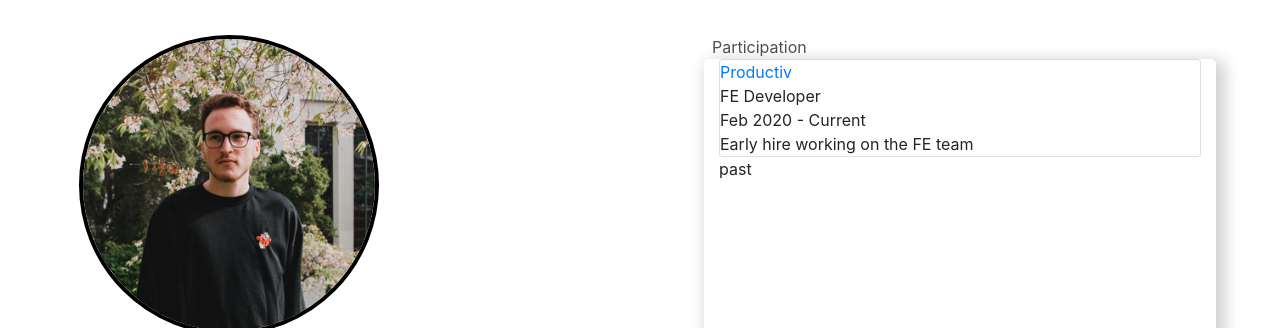
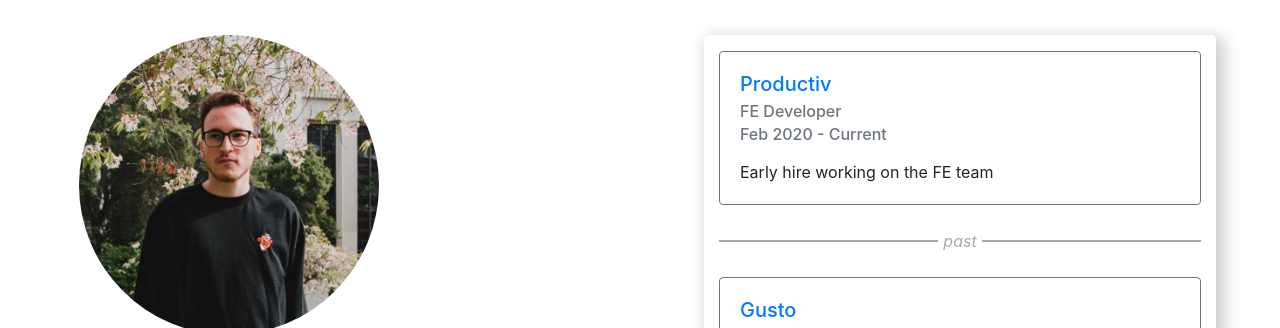
Before and after one commit to zkirby/website_v6, a Gatsby site: page / in a window 1280 px wide. Shown: the top 328 px of the page. Built offline with nearby package versions, Linux system fonts and the light colour scheme; Gatsby itself is replaced by a stand-in of ours.

Commit message:
added a lot more content to the main page

```diff
--- a/public/page-data/index/page-data.json
+++ b/public/page-data/index/page-data.json
@@ -1 +1 @@
-{"componentChunkName":"component---src-pages-index-js","path":"/","result":{"pageContext":{}},"staticQueryHashes":[]}
+{"componentChunkName":"component---src-pages-index-jsx","path":"/","result":{"pageContext":{}},"staticQueryHashes":[]}
--- a/src/components/leftSide.js
+++ b/src/components/leftSide.jsx
@@ -1,13 +1,14 @@
 import React from "react";
 
 import { Container, Image } from "react-bootstrap";
-import Self from '../images/self.jpg';
+import Self from "../images/self.jpg";
 
 import Emoji from "./Emoji";
+
 // Maybe this emoji instead? 🔍
 const LeftSide = () => (
   <Container className="default-left">
-    <Image className="self-image" src={Self} roundedCircle/>
+    <Image className="self-image" src={Self} roundedCircle />
     <h1>
       Zachary Kirby <Emoji symbol="⏳" label="rocket" />
     </h1>
--- a/src/components/lists/ParticipationList.js
+++ /dev/null
@@ -1,52 +0,0 @@
-import React from "react";
-import { Container } from "react-bootstrap";
-
-export default class ParticipationList extends React.Component {
-  currentCards = [
-    {
-      title: "Productiv",
-      role: "FE Developer",
-      dates: "Feb 2020 - Current",
-      link: "https://productiv.com/",
-      oneLine: "Early hire working on the FE team",
-      description: "Something something something.",
-    },
-  ];
-  pastCards = [];
-
-  fillAndSetCardDesc(description) {
-    const renderDescription = <div>{description}</div>;
-    this.props.setLeftSide(renderDescription);
-  }
-
-  renderCard = ({ title, role, dates, link, oneLine, description }) => {
-    return (
-      <div key={title} className="card" onClick={() => this.fillAndSetCardDesc(description)}>
-        <a href={link} target="_blank">
-          <div className="title"> {title}</div>
-        </a>
-        <div className="role"> {role}</div>
-        <div className="dates"> {dates}</div>
-        <div className="oneLine"> {oneLine} </div>
-      </div>
-    );
-  }
-
-  careerList() {
-    return (
-      <Container className="participation-list">
-        <div className="current-list">{this.currentCards.map(this.renderCard)}</div>
-        <div className="past-divider">
-          <div className="divider"></div>
-          <div className="divider-text">past</div>
-          <div className="divider"></div>
-        </div>
-        <div className="past-list">{this.pastCards.map(this.renderCard)}</div>
-      </Container>
-    );
-  }
-
-  render() {
-    return this.careerList();
-  }
-}
--- /dev/null
+++ b/src/components/lists/ParticipationList.jsx
@@ -0,0 +1,295 @@
+import React from "react";
+import { Container, Card } from "react-bootstrap";
+
+const CARD_TYPES = {
+  CAREER: "CAREER",
+  ORGANIZATION: "ORGANIZATION",
+  ENTREPRENEURIAL: "ENTREPRENEURIAL",
+  AWARD: "AWARD",
+  WEBDEV: "WEBDEV",
+  FILM: "FILM",
+  OTHER: "OTHER",
+  ACADEMIA: "ACADEMIA",
+  COMMUNITY_SERVICE: "COMMUNITY_SERVICE",
+  POLITICS: "POLITICS",
+};
+
+const CURRENT_CARDS = [
+  {
+    title: "Productiv",
+    type: [CARD_TYPES.CAREER, CARD_TYPES.WEBDEV],
+    role: "FE Developer",
+    dates: "Feb 2020 - Current",
+    link: "https://productiv.com/",
+    oneLine: "Early hire working on the FE team",
+    description: "Something something something.",
+  },
+];
+const PAST_CARDS = [
+  {
+    title: "Gusto",
+    role: "Full Stack Intern",
+    type: [CARD_TYPES.CAREER, CARD_TYPES.WEBDEV],
+    dates: "May 2019 - Aug 2019",
+    link: "https://gusto.com/",
+    oneLine: "Intern working on Time tracking",
+    description: "other thing",
+  },
+  {
+    title: "Facebook",
+    role: "FE Developer",
+    type: [CARD_TYPES.CAREER, CARD_TYPES.WEBDEV],
+    dates: "Feb 2020 - Current",
+    link: "https://productiv.com/",
+    oneLine: "Early hire working on the FE team",
+    description: "Something something something.",
+  },
+  {
+    title: "KP Fellows",
+    role: "FE Developer",
+    type: [CARD_TYPES.CAREER, CARD_TYPES.ENTREPRENEURIAL],
+    dates: "Feb 2020 - Current",
+    link: "https://productiv.com/",
+    oneLine: "Early hire working on the FE team",
+    description: "Something something something.",
+  },
+  {
+    title: "Cal Hacks",
+    role: "FE Developer",
+    type: [CARD_TYPES.ORGANIZATION, CARD_TYPES.ENTREPRENEURIAL],
+    dates: "Feb 2020 - Current",
+    link: "https://productiv.com/",
+    oneLine: "Early hire working on the FE team",
+    description: "Something something something.",
+  },
+  {
+    title: "ZS Blockchain",
+    role: "FE Developer",
+    type: [CARD_TYPES.CAREER, CARD_TYPES.ENTREPRENEURIAL],
+    dates: "Feb 2020 - Current",
+    link: "https://productiv.com/",
+    oneLine: "Early hire working on the FE team",
+    description: "Something something something.",
+  },
+  {
+    title: "Glynn Capital",
+    role: "FE Developer",
+    type: [CARD_TYPES.ENTREPRENEURIAL],
+    dates: "Feb 2020 - Current",
+    link: "https://productiv.com/",
+    oneLine: "Early hire working on the FE team",
+    description: "Something something something.",
+  },
+  {
+    title: "Web Design DeCal",
+    role: "FE Developer",
+    type: [CARD_TYPES.ORGANIZATION, CARD_TYPES.WEBDEV, CARD_TYPES.ACADEMIA],
+    dates: "Feb 2020 - Current",
+    link: "https://productiv.com/",
+    oneLine: "Early hire working on the FE team",
+    description: "Something something something.",
+  },
+  {
+    title: "Kairos",
+    role: "FE Developer",
+    type: [CARD_TYPES.ENTREPRENEURIAL],
+    dates: "Feb 2020 - Current",
+    link: "https://productiv.com/",
+    oneLine: "Early hire working on the FE team",
+    description: "Something something something.",
+  },
+  {
+    title: "Accel Scholars",
+    role: "FE Developer",
+    type: [
+      CARD_TYPES.ORGANIZATION,
+      CARD_TYPES.ENTREPRENEURIAL,
+      CARD_TYPES.AWARD,
+    ],
+    dates: "Feb 2020 - Current",
+    link: "https://productiv.com/",
+    oneLine: "Early hire working on the FE team",
+    description: "Something something something.",
+  },
+  {
+    title: "VR @ Berkeley",
+    role: "FE Developer",
+    type: [CARD_TYPES.ORGANIZATION, CARD_TYPES.FILM],
+    dates: "Feb 2020 - Current",
+    link: "https://productiv.com/",
+    oneLine: "Early hire working on the FE team",
+    description: "Something something something.",
+  },
+  {
+    title: "UPE",
+    role: "FE Developer",
+    type: [CARD_TYPES.AWARD, CARD_TYPES.ACADEMIA],
+    dates: "Feb 2020 - Current",
+    link: "https://productiv.com/",
+    oneLine: "Early hire working on the FE team",
+    description: "Something something something.",
+  },
+  {
+    title: "React DeCal",
+    role: "FE Developer",
+    type: [CARD_TYPES.WEBDEV, CARD_TYPES.ACADEMIA],
+    dates: "Feb 2020 - Current",
+    link: "https://productiv.com/",
+    oneLine: "Early hire working on the FE team",
+    description: "Something something something.",
+  },
+  {
+    title: "ASUC",
+    role: "FE Developer",
+    type: [CARD_TYPES.ORGANIZATION, CARD_TYPES.POLITICS],
+    dates: "Feb 2020 - Current",
+    link: "https://productiv.com/",
+    oneLine: "Early hire working on the FE team",
+    description: "Something something something.",
+  },
+  {
+    title: "Regents And Chancellor's Scholarship Association",
+    role: "FE Developer",
+    type: [CARD_TYPES.AWARD, CARD_TYPES.ACADEMIA, CARD_TYPES.ORGANIZATION],
+    dates: "Feb 2020 - Current",
+    link: "https://productiv.com/",
+    oneLine: "Early hire working on the FE team",
+    description: "Something something something.",
+  },
+  {
+    title: "Gymnastics",
+    role: "FE Developer",
+    type: [CARD_TYPES.OTHER],
+    dates: "Feb 2020 - Current",
+    link: "https://productiv.com/",
+    oneLine: "Early hire working on the FE team",
+    description: "Something something something.",
+  },
+  {
+    title: "ANova",
+    role: "FE Developer",
+    type: [CARD_TYPES.ORGANIZATION, CARD_TYPES.COMMUNITY_SERVICE],
+    dates: "Feb 2020 - Current",
+    link: "https://productiv.com/",
+    oneLine: "Early hire working on the FE team",
+    description: "Something something something.",
+  },
+  {
+    title: "Cinebears",
+    role: "FE Developer",
+    type: [CARD_TYPES.FILM, CARD_TYPES.WEBDEV, CARD_TYPES.ORGANIZATION],
+    dates: "Feb 2020 - Current",
+    link: "https://productiv.com/",
+    oneLine: "Early hire working on the FE team",
+    description: "Something something something.",
+  },
+  {
+    title: "Student Technology Fund",
+    role: "FE Developer",
+    type: [CARD_TYPES.ORGANIZATION, CARD_TYPES.POLITICS],
+    dates: "Feb 2020 - Current",
+    link: "https://productiv.com/",
+    oneLine: "Early hire working on the FE team",
+    description: "Something something something.",
+  },
+  {
+    title: "Professor Hearst's HCI/NLP Lab",
+    role: "FE Developer",
+    type: [CARD_TYPES.ACADEMIA, CARD_TYPES.WEBDEV],
+    dates: "Feb 2020 - Current",
+    link: "https://productiv.com/",
+    oneLine: "Early hire working on the FE team",
+    description: "Something something something.",
+  },
+];
+
+export default class ParticipationList extends React.Component {
+  state = {
+    cardSelection: undefined,
+    holdPreview: false,
+  };
+
+  setCardPreview(description, respectPreview = false) {
+    const { setLeftSide } = this.props;
+    const { holdPreview } = this.state;
+    if (holdPreview && respectPreview) return;
+
+    setLeftSide(<div>{description}</div>);
+    this.setState({
+      cardSelection: description,
+      holdPreview: !respectPreview && true,
+    });
+  }
+
+  clearPreview(respectPreview = false) {
+    const { resetLeftSide } = this.props;
+    const { holdPreview } = this.state;
+    if (holdPreview && respectPreview) return;
+
+    resetLeftSide();
+    this.setState({
+      cardSelection: undefined,
+      holdPreview: !respectPreview && false,
+    });
+  }
+
+  renderCard({ title, role, dates, link, oneLine, description }) {
+    const { cardSelection } = this.state;
+    // eslint-disable-next-line arrow-body-style
+    const togglePreview = (respectPreview) => () => {
+      if (cardSelection === description) this.clearPreview(respectPreview);
+      else this.setCardPreview(description, respectPreview);
+    };
+
+    return (
+      <Card
+        key={title}
+        onClick={togglePreview()}
+        onMouseEnter={togglePreview(true)}
+        onMouseLeave={togglePreview(true)}
+        border={cardSelection === description ? "success" : "secondary"}
+        className="cursor-pointer mb-4"
+      >
+        <Card.Body>
+          <Card.Title>
+            <a href={link} target="_blank" rel="noreferrer">
+              {title}
+            </a>
+          </Card.Title>
+          <Card.Subtitle className="role text-muted">{role}</Card.Subtitle>
+          <Card.Subtitle className="dates mt-1 text-muted">
+            {dates}
+          </Card.Subtitle>
+          <Card.Text className="oneLine mt-3">{oneLine}</Card.Text>
+        </Card.Body>
+      </Card>
+    );
+  }
+
+  renderCareerList() {
+    const filteredCurrentCards = CURRENT_CARDS;
+    const filteredPastCards = PAST_CARDS;
+
+    return (
+      <Container className="participation-list">
+        <div className="current-list pt-3">
+          {filteredCurrentCards.map(this.renderCard.bind(this))}
+        </div>
+        {filteredCurrentCards.length && (
+          <div className="past-divider d-flex align-items-center">
+            <div className="divider" />
+            <div className="divider-text">past</div>
+            <div className="divider" />
+          </div>
+        )}
+        <div className="past-list mt-4">
+          {filteredPastCards.map(this.renderCard.bind(this))}
+        </div>
+      </Container>
+    );
+  }
+
+  render() {
+    return this.renderCareerList();
+  }
+}
--- a/src/components/rightSideSelector.js
+++ b/src/components/rightSideSelector.jsx
@@ -1,17 +1,17 @@
-import React from "react";
+import React from 'react';
 
 // import MoviesList from "./lists/moviesList";
 // import ProjectList from "./lists/projectList";
 // import WritingsList from "./lists/writingsList";
-import ParticipationList from "./lists/ParticipationList";
+import ParticipationList from './lists/ParticipationList';
 
 // Launch when there are at least two tabs
 const componentRegistry = {
   // should description be three breakdowns for the different things and then you can filter
   // by what the actual thing is.
-  Participation: {
+  participation: {
     Component: ParticipationList,
-    description: "Involvement | Organizations | ",
+    description: 'Involvement | Organizations | ',
   },
   // Projects: {} (Build when I have more projects I want to showcase)
   // Hobbies: {}, (Might consider putting up if the other things are too blank)
@@ -23,26 +23,27 @@
   // },
 };
 
-const RightSideSelector = ({ setLeftSide, setRightSide, SelectedSide }) => {
+const RightSideSelector = ({
+  setLeftSide, resetLeftSide, setRightSide, SelectedSide,
+}) => {
+  console.log(SelectedSide);
   const rightSides = Object.entries(componentRegistry).map(
     ([title, { Component, description }]) => (
       <div
-        className={`ml-2 ${SelectedSide?.name === Component.name ? 'selected-side' : 'not-selected'}`}
+        className={`mr-2 cursor-pointer ${
+          SelectedSide?.name === Component.name
+            ? 'selected-side'
+            : 'not-selected'
+        }`}
         key={title}
-        onClick={() =>
-          setRightSide(<Component setLeftSide={setLeftSide} />)
-        }
+        onClick={() => setRightSide(<Component setLeftSide={setLeftSide} resetLeftSide={resetLeftSide} />)}
       >
         {title}
       </div>
-    )
-  )
+    ),
+  );
 
-  return (
-    <div className="d-flex right-side-selector">
-      {rightSides}
-    </div>
-  );
+  return rightSides.length > 1 ? <div className="d-flex mb-3 right-side-selector">{rightSides}</div> : <div />;
 };
 
 export default RightSideSelector;
--- a/src/pages/index.css
+++ b/src/pages/index.css
@@ -1,3 +1,6 @@
+/* ---------------------- */
+/* General Styling */
+/* ---------------------- */
 /* Main page grid styling */
 .main-row {
   height: 100vh;
@@ -14,16 +17,21 @@
 
 .right-col .float-container {
   height: 80vh;
-  box-shadow: 5px 5px 15px 4px rgba(0,0,0,0.19);
+  box-shadow: 5px 5px 15px 4px rgba(0, 0, 0, 0.19);
   border-radius: 5px;
+}
+
+/* Shared Atomic styles */
+.cursor-pointer {
+  cursor: pointer;
 }
 
 /* Right side selector */
 .right-side-selector {
-  cursor: pointer;
+  letter-spacing: 1px;
 }
 
-.right-side-selector .not-selected:hover  {
+.right-side-selector .not-selected:hover {
   opacity: 1;
 }
 
@@ -35,17 +43,31 @@
   opacity: 0.8;
 }
 
+/* ---------------------- */
+/* Sides */
+/* ---------------------- */
 /* Default left side */
 .default-left a {
-  display: block;
-  margin-top: 10px;
+  margin-right: 25px;
   width: fit-content;
 }
 
 .default-left .self-image {
   height: 300px;
-    width: 300px;
-    object-fit: cover;
-    object-position: top;
-    border: 4px solid black;
+  width: 300px;
+  object-fit: cover;
+  object-position: top;
 }
+
+/* Participation List */
+.past-divider .divider {
+  width: 48%;
+  height: 2px;
+  background: darkgray;
+}
+
+.past-divider .divider-text {
+  margin: 0 5px 0 5px;
+  color: darkgray;
+  font-style: italic;
+}
--- a/src/pages/index.js
+++ b/src/pages/index.jsx
@@ -1,8 +1,6 @@
 import React from "react";
 
-import Container from "react-bootstrap/Container";
-import Row from "react-bootstrap/Row";
-import Col from "react-bootstrap/Col";
+import { Container, Col, Row } from "react-bootstrap";
 
 import DefaultLeftSide from "../components/leftSide";
 import ParticipationList from "../components/lists/ParticipationList";
@@ -15,19 +13,22 @@
   constructor() {
     super();
 
-    this.state ={
+    this.state = {
       leftSide: <DefaultLeftSide />,
-    rightSide: <ParticipationList setLeftSide={this.setLeftSide} />,
-    }
+      rightSide: (
+        <ParticipationList
+          setLeftSide={this.setLeftSide}
+          resetLeftSide={this.resetLeftSide}
+        />
+      ),
+    };
   }
 
-  setLeftSide = (leftSide) => {
-    return this.setState({ leftSide });
-  };
+  resetLeftSide = () => this.setState({ leftSide: <DefaultLeftSide /> });
 
-  setRightSide = (rightSide) => {
-    return this.setState({ rightSide });
-  };
+  setLeftSide = (leftSide) => this.setState({ leftSide });
+
+  setRightSide = (rightSide) => this.setState({ rightSide });
 
   render() {
     const { leftSide, rightSide } = this.state;
@@ -42,10 +43,11 @@
             <div className="side-container">
               <RightSideSelector
                 setLeftSide={this.setLeftSide}
+                resetLeftSide={this.resetLeftSide}
                 setRightSide={this.setRightSide}
                 SelectedSide={rightSide}
               />
-              <div className="float-container">{rightSide}</div>
+              <div className="float-container overflow-auto">{rightSide}</div>
             </div>
           </Col>
         </Row>
```
Also changed, not shown: package.json (+11 -2 lines), .eslintrc.json (added), 1 other file.
